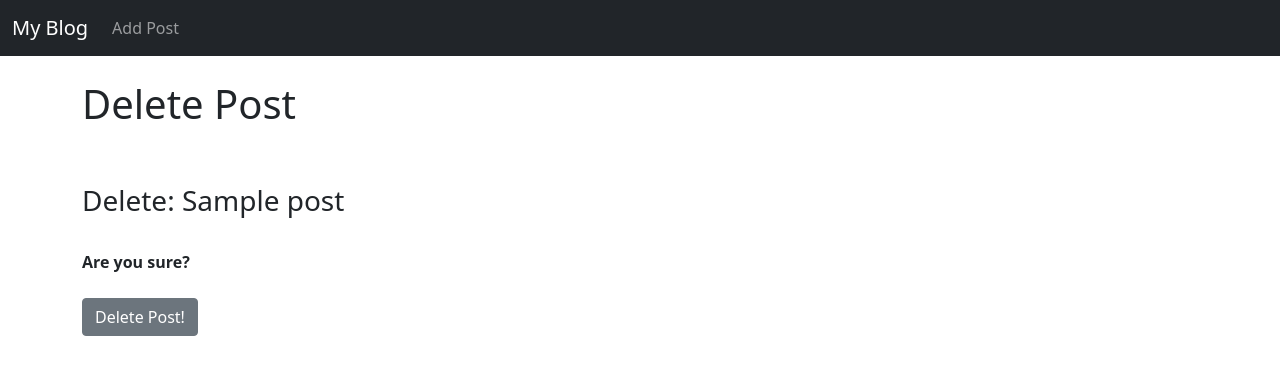
After one commit to angelptli/django-blog-site, a Django app: template myblog/templates/delete_post.html in a window 1280 px wide. The commit adds this page. Shown: the top 375 px of the page. Run offline with Django 3.2, Linux system fonts and the light colour scheme; the template is opened without the code that fills it: most values are stand-ins (such as "Sample title", 1, 10 or a date in 2020).

Commit message:
Add delete post buttons

```diff
--- a/myblog/templates/article_details.html
+++ b/myblog/templates/article_details.html
@@ -9,7 +9,8 @@
 <h1>{{ post.title }}</h1>
 <small>
   By: {{ post.author.first_name }} {{ post.author.last_name }} -
-  <a href="{% url 'update_post' post.pk %}">Edit Post</a>
+  <a href="{% url 'update_post' post.pk %}">(Edit Post)</a>
+  <a href="{% url 'delete_post' post.pk %}">(Delete Post)</a>
 </small><br/>
 <hr><br/>
 {{ post.body }}
--- /dev/null
+++ b/myblog/templates/delete_post.html
@@ -0,0 +1,19 @@
+{% extends 'base.html' %}
+
+{% block title %}
+  Delete Blog Post
+{% endblock %}
+
+{% block content %}
+
+<h1>Delete Post</h1>
+<br /><br />
+<h3>Delete: {{ post.title }}</h3>
+<div class="form-group">
+  <form method="POST">
+    {% csrf_token %}
+    <br/><strong>Are you sure?</strong><br/><br/>
+    <button class="btn btn-secondary">Delete Post!</button>
+  </form>
+</div>
+{% endblock %}
--- a/myblog/urls.py
+++ b/myblog/urls.py
@@ -1,6 +1,7 @@
 from django.urls import path
 # from . import views
-from .views import AddPostView, HomeView, ArticleDetailView, AddPostView, UpdatePostView
+from .views import AddPostView, HomeView, ArticleDetailView, AddPostView
+from .views import UpdatePostView, DeletePostView
 
 urlpatterns = [
     # path('', views.home, name="home"),
@@ -8,4 +9,5 @@ urlpatterns = [
     path('article/<int:pk>', ArticleDetailView.as_view(), name="article_detail"),
     path('add_post/', AddPostView.as_view(), name="add_post"),
     path('article/edit/<int:pk>', UpdatePostView.as_view(), name="update_post"),
+    path('article/<int:pk>/remove', DeletePostView.as_view(), name="delete_post"),
 ]
```
Also changed, not shown: myblog/templates/home.html (+6 -2 lines), myblog/views.py (+9 -0 lines), db.sqlite3.
